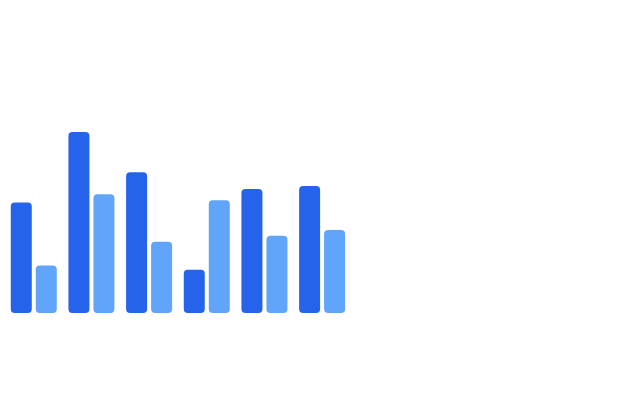
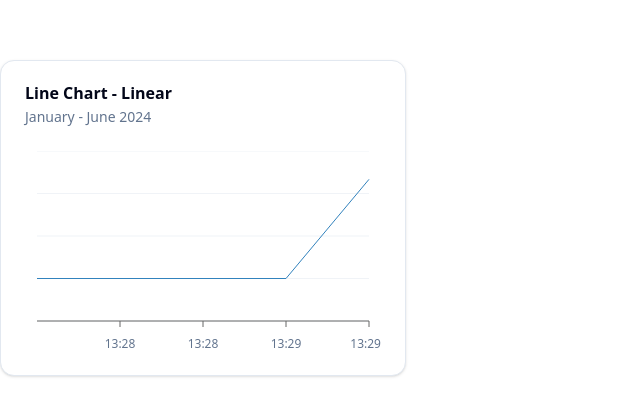
Before and after one commit to SHerlihy/weather-graph, a React (Vite) app: page / in a window 1280 px wide. Shown: the part 182-598 px from the top of the page, without its empty margins (0-640 px from the left). Built offline with nearby package versions, Linux system fonts and the light colour scheme.

Commit message:
draw a line

```diff
--- a/src/App.tsx
+++ b/src/App.tsx
@@ -1,36 +1,64 @@
-import { Bar, BarChart } from "recharts"
+import { Bar, BarChart, CartesianGrid, Line, LineChart, XAxis, YAxis } from "recharts"
 
 import { ChartConfig, ChartContainer } from "@/components/ui/chart"
+import { floodReadingFetched } from "./types/floodData"
+import { Card, CardContent, CardDescription, CardHeader, CardTitle } from "./components/ui/card"
 
-const chartData = [
-  { month: "January", desktop: 186, mobile: 80 },
-  { month: "February", desktop: 305, mobile: 200 },
-  { month: "March", desktop: 237, mobile: 120 },
-  { month: "April", desktop: 73, mobile: 190 },
-  { month: "May", desktop: 209, mobile: 130 },
-  { month: "June", desktop: 214, mobile: 140 },
+const nowDateTime = new Date(Date.now() - 10000).toISOString()
+
+const chartDataSorted: floodReadingFetched[] = [
+    { dateTime: new Date(Date.now() - 90000).toISOString(), value: 3 },
+    { dateTime: new Date(Date.now() - 80000).toISOString(), value: 3 },
+    { dateTime: new Date(Date.now() - 70000).toISOString(), value: 3 },
+    { dateTime: new Date(Date.now() - 10000).toISOString(), value: 3 },
+    { dateTime: nowDateTime, value: 10 },
 ]
 
+const timeMatcher = /\d\d:\d\d/
+
 const chartConfig = {
-  desktop: {
-    label: "Desktop",
-    color: "#2563eb",
-  },
-  mobile: {
-    label: "Mobile",
-    color: "#60a5fa",
-  },
+    value: {
+        label: "Value",
+        color: "#119999",
+    },
 } satisfies ChartConfig
 
 export function App() {
-  return (
-    <ChartContainer config={chartConfig} className="min-h-[200px] w-full">
-      <BarChart accessibilityLayer data={chartData}>
-        <Bar dataKey="desktop" fill="var(--color-desktop)" radius={4} />
-        <Bar dataKey="mobile" fill="var(--color-mobile)" radius={4} />
-      </BarChart>
-    </ChartContainer>
-  )
+    return (
+        <Card>
+            <CardHeader>
+                <CardTitle>Line Chart - Linear</CardTitle>
+                <CardDescription>January - June 2024</CardDescription>
+            </CardHeader>
+            <CardContent>
+                <ChartContainer config={chartConfig} className="min-h-[200px] w-full">
+                    <LineChart
+                        accessibilityLayer
+                        data={chartDataSorted}
+                        margin={{
+                            left: 12,
+                            right: 12,
+                        }}
+                    >
+                        <CartesianGrid vertical={false} />
+                        <XAxis
+                            dataKey="dateTime"
+                            tickLine={true}
+                            axisLine={true}
+                            tickMargin={12}
+                            tickFormatter={(value) => timeMatcher.exec(value)![0]}
+                        />
+                        <Line
+                            dataKey="value"
+                            type="linear"
+                            dot={false}
+                        />
+                    </LineChart>
+                </ChartContainer>
+            </CardContent>
+        </Card>
+    )
 }
 
+
 export default App
--- a/src/LinePlot.tsx
+++ /dev/null
@@ -1,41 +0,0 @@
-import * as d3 from "d3";
-
-type Data = {
-    date: Date | null,
-    qty: number
-}
-
-type Line = {
-    name: string,
-    values: Data[]
-}
-
-export default function LinePlot({
-    data,
-    width = 640,
-    height = 400,
-    marginTop = 20,
-    marginRight = 20,
-    marginBottom = 20,
-    marginLeft = 20
-}: {
-    data: Line[],
-    width: number,
-    height:number,
-    marginTop:number,
-    marginRight:number,
-    marginBottom:number,
-    marginLeft:number
-}) {
-    const x = d3.scaleLinear([0, data.length - 1], [marginLeft, width - marginRight]);
-    const y = d3.scaleLinear(d3.extent(data), [height - marginBottom, marginTop]);
-    const line = d3.line((d, i) => x(i), y);
-    return (
-        <svg width={width} height={height}>
-            <path fill="none" stroke="currentColor" strokeWidth="1.5" d={line(data)} />
-            <g fill="white" stroke="currentColor" strokeWidth="1.5">
-                {data.map((d, i) => (<circle key={i} cx={x(i)} cy={y(d)} r="2.5" />))}
-            </g>
-        </svg>
-    );
-}
--- /dev/null
+++ b/src/types/floodData.ts
@@ -0,0 +1,11 @@
+export type floodReadingFetched = {
+    dateTime: string;
+    // Note that in JSON output NaN is illegal for a number so in JSON any NaN readings will omit the rt:value.
+    value: number;
+}
+
+export type stationDataFetched = {
+    //notation is the uid
+    notation: string;
+    label: string;
+}
```
